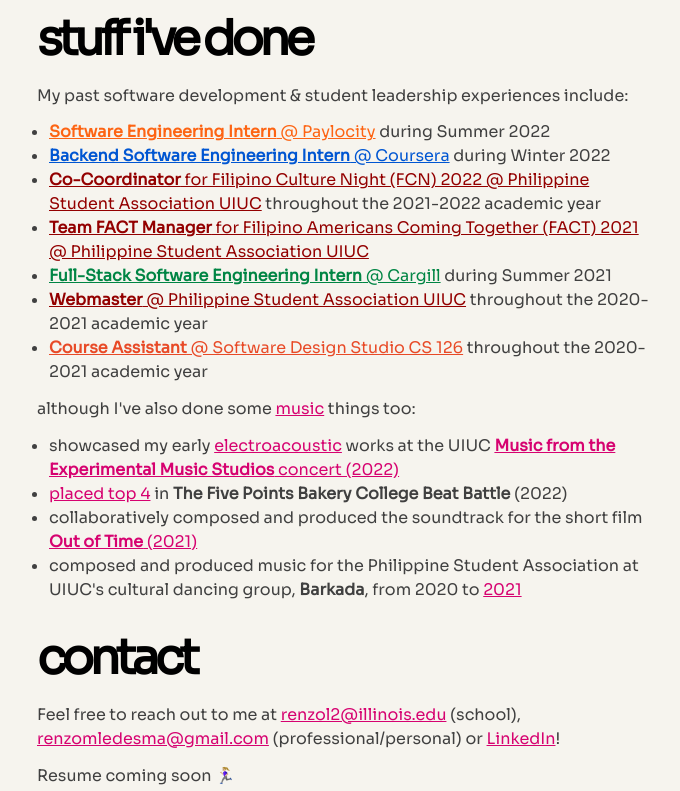
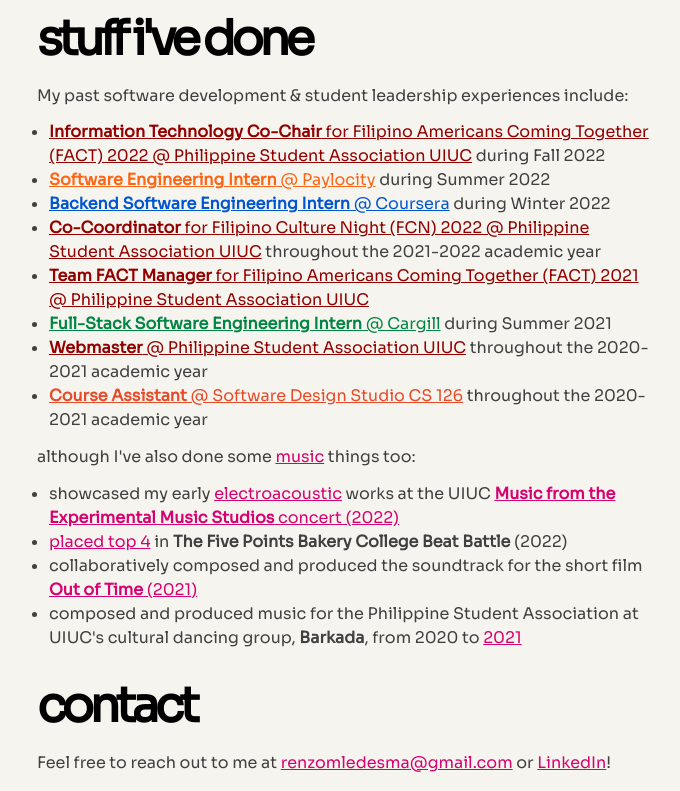
Before and after one commit to renzol2/portfolio, a Next.js app: page /me in a window 1280 px wide. Shown: the part 440-1231 px from the top of the page, without its empty margins (299-979 px from the left). Built offline with nearby package versions, Linux system fonts and the light colour scheme.

Commit message:
Update me

```diff
--- a/content/me.mdx
+++ b/content/me.mdx
@@ -17,12 +17,13 @@ Hi! I'm **Renzo** 🐸🌱 I'm currently a:
 - <Hoverable color={PRAIRIELEARN_BLUE}>**Undergraduate Researcher** @ PrairieLearn, Inc.</Hoverable>
 - <Hoverable color={URBANA_ORANGE}>**Course Assistant** for the Beatmaking sequence at the UIUC School of Music</Hoverable>
 
-Right now, I'm focused on finishing on my undergraduate education focusing on music education and audio software development.
+Right now, I'm focused on finishing on my undergraduate education, focusing on music education and audio software development.
 
 ## stuff i've done
 
 My past software development & student leadership experiences include:
 
+- <Hoverable color={PSA_MAROON}>**Information Technology Co-Chair** for Filipino Americans Coming Together (FACT) 2022 @ Philippine Student Association UIUC</Hoverable> during Fall 2022
 - <Hoverable color={PAYLOCITY_ORANGE}>**Software Engineering Intern** @ Paylocity</Hoverable> during Summer 2022
 - <Hoverable color={COURSERA_BLUE}>**Backend Software Engineering Intern** @ Coursera</Hoverable> during Winter 2022
 - <Hoverable color={PSA_MAROON}>**Co-Coordinator** for Filipino Culture Night (FCN) 2022 @ Philippine Student Association UIUC</Hoverable> throughout the 2021-2022 academic year
@@ -40,6 +41,6 @@ although I've also done some [music](/music) things too:
 
 ## contact
 
-Feel free to reach out to me at [renzol2@illinois.edu](mailto:renzol2@illinois.edu) (school), [renzomledesma@gmail.com](mailto:renzomledesma@gmail.com) (professional/personal) or [LinkedIn](https://www.linkedin.com/in/renzo-marc-ledesma/)!
+Feel free to reach out to me at [renzomledesma@gmail.com](mailto:renzomledesma@gmail.com) or [LinkedIn](https://www.linkedin.com/in/renzo-marc-ledesma/)!
 
-Resume coming soon 🏃🏼‍♀️
+For now, please email me for my resume.
```
